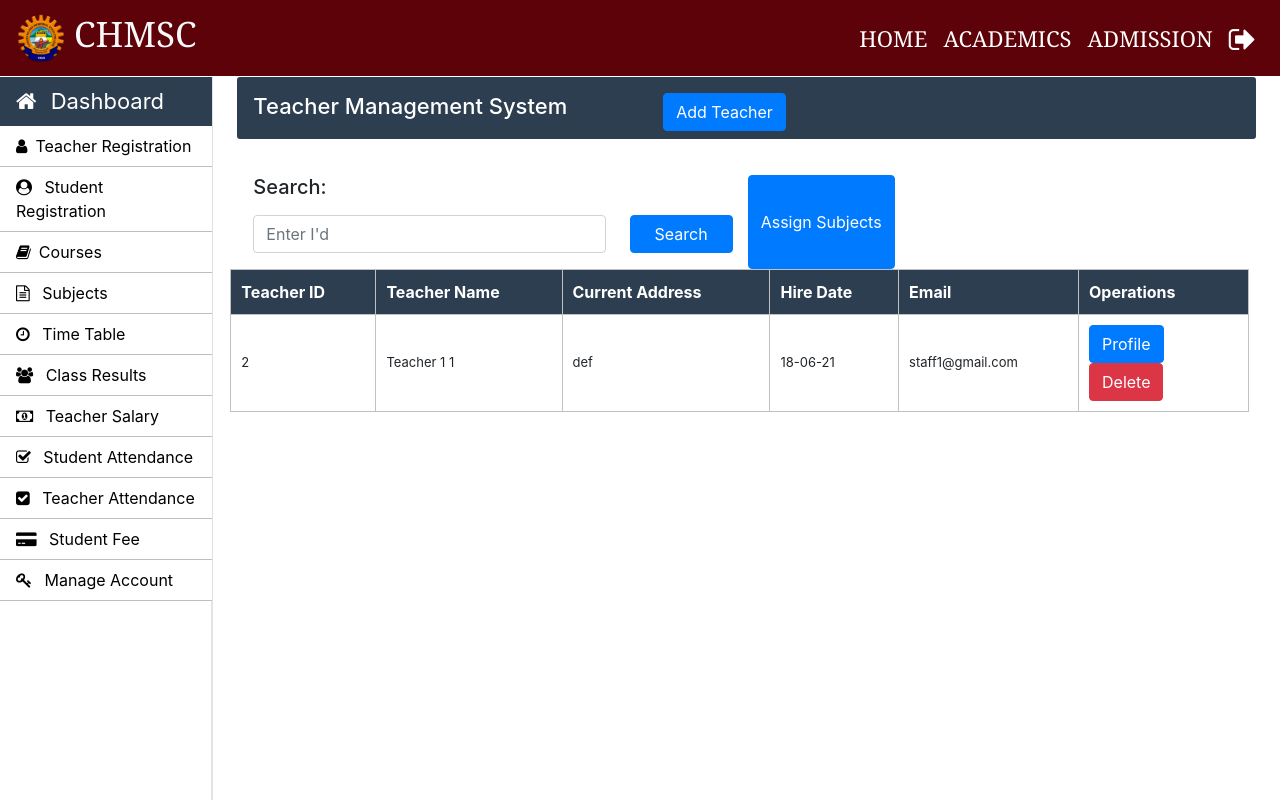
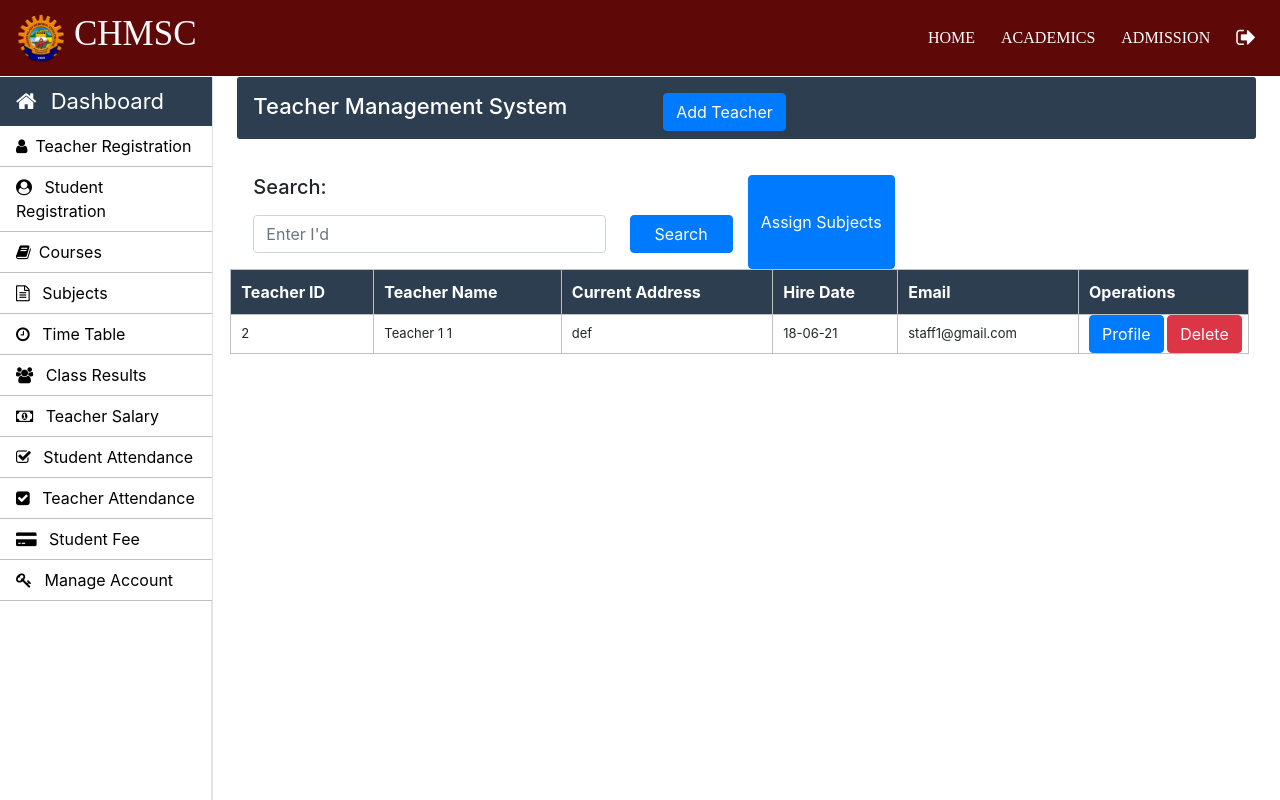
Before and after one commit to BunjanMark/SHOX_1, a PHP site: page /admin/Teacher.php in a window 1280 px wide. Run offline with PHP 8.4, Linux system fonts and the light colour scheme; the visitor is signed in with stand-in values (Sample User, id 1); data comes from the database, SQL or seed files in the repository.

Commit message:
Add files via upload

```diff
--- a/Common/common-header.php
+++ b/Common/common-header.php
@@ -8,7 +8,7 @@
 
       <link rel="stylesheet" type="text/css" href="../bootstrap/css/bootstrap.min.css">
       <link rel="stylesheet" type="text/css" href="../css/footer.css">
-      <link rel="stylesheet" type="text/css" href="../css/style.css">
+      <link rel="stylesheet" type="text/css" href="../Css/style.css">
 
     <!-- css style go to end here -->
     <link rel="stylesheet" href="https://stackpath.bootstrapcdn.com/font-awesome/4.7.0/css/font-awesome.min.css">
@@ -27,7 +27,7 @@
       <div class="collapse navbar-collapse" id="navbarNavDropdown">
         <ul class="navbar-nav ml-auto">
           <li class="nav-item active">
-            <a class="nav-link" href="../index.php">HOME<span class="sr-only">(current)</span></a>
+            <a class="nav-link" href="../homepage.php">HOME<span class="sr-only">(current)</span></a>
           </li>
           <li class="nav-item active">
             <a class="nav-link" href="../academics.php">ACADEMICS<span class="sr-only">(current)</span></a>
@@ -41,3 +41,4 @@
         </ul>
       </div>
     </nav>
+    </body>
--- a/Css/style.css
+++ b/Css/style.css
@@ -15,31 +15,48 @@
 
 /* header area goes here */
 
-	.header-back{
-		background: #5e0209;
+	.header-back {
+		background: #5e0808;
+		box-sizing: border-box;
 	}
 
 	.header-navbar-fonts{
-		font-family: Cambria, Cochin, Georgia, Times, 'Times New Roman', serif;
+		font-family: Libre Baskerville;
+		font-size: 1rem;
+	}
+
+	.navbar-nav {
+		display: flex;
+		justify-content: space-between;
+	}
+
+	.navbar-nav li {
+		margin-right: 10px;
+	}
+
+	.navbar-nav li:last-child {
+		margin-right: 0;
 	}
 
 	.header-navbar-fonts h3{
 		font-size: 35px !important;
 	}
-
-	.active a:active{
-		transform: translateY(-1);
+	.active:hover {
+		position: relative;
+	}
+	.active::after {
+		content: '';
+		position: absolute;
+		left: 0;
+		width: 0;
+		bottom: -4px;
+		border-bottom: 4px solid white;
 	}
 
-	.header-navbar-fonts ul li a{
+	.active:hover::after {
+		width: 100%;
+		transition: width 0.5s;
 
-		font-size: 22px !important;
-	}
-
-	.active:hover{
-		border-bottom: 4px solid white !important;
-		transition: all .2s;
-		color: white;
 	}
 
 /* header area go to end here */
@@ -121,19 +138,86 @@
 
 /* all page style goes here */
 
-	.home-div{
-		background-image: url(../Images/banner.jpg);
-		background-repeat: no-repeat;
-		background-size: cover;
-		background-position: fixed;
-		width: 100%;
-		height: 850px;
+* {
+	box-sizing: border-box;
+	margin: 0;
+	padding: 0;
+  }
+
+  .wrapper {
+	position: absolute;
+	top: 30%;
+	left: 29%;
+  }
+
+  .home-div {
+	background-image: url(../Images/slis.png);
+	background-repeat: no-repeat;
+	background-size: cover;
+	background-position: fixed;
+	width: 100%;
+	height: 850px;
+	display: flex;
+	align-items: center;
+	justify-content: center;
+	min-height: 100vh;
+	filter: brightness(70%);
+  }
+
+  .wrapper {
+	background-color: #5e020ade;
+	padding: 5rem;
+	border-radius: 5px 5px 150px;
+  }
+
+  .wrapper h1 {
+	text-align: center;
+	color: #fff;
+	font-weight: bold;
+	font-size: 10rem;
+  }
+
+  .dynamic-txt li {
+	color: #fff;
+	list-style: none;
+	font-size: 1rem;
+	font-weight: bold;
+	overflow: hidden;
+  }
+
+  .dynamic-txt li span::after {
+	content: "";
+	position: absolute;
+	top: 0;
+	left: -100%;
+	height: 100%;
+	width: 100%;
+	background: linear-gradient(to right, transparent 0%, #5e020ade 50%, transparent 100%);
+	animation: typing 5s steps(150) infinite;
+  }
+
+  .dynamic-txt li span {
+	position: relative;
+	display: inline-block;
+  }
+
+  @keyframes typing {
+	0% {
+	  left: -100%;
 	}
+	100% {
+	  left: 100%;
+	}
+  }
+
+
+
 
 	.in-ad-ap{
 		z-index: 10 !important;
 		height: 120px !important;
-		background-color: rgb(4, 76, 88);
+		background-color:#820000 ;
+
 	}
 
 	.in-ad-ap h3{
@@ -186,7 +270,7 @@
 /* login page style goes here */
 
 	.login-background{
-		background-image: url('../images/banner.jpg');
+		background-image: url('../images/slis.png');
 		background-size: cover;
 		width: 100%;
 		background-position: center;
```
